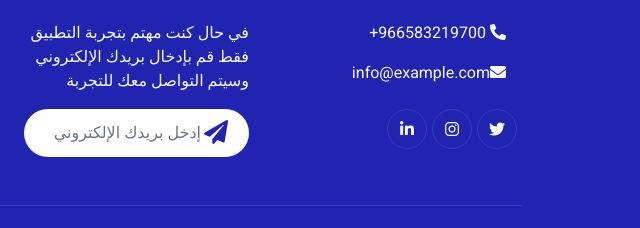
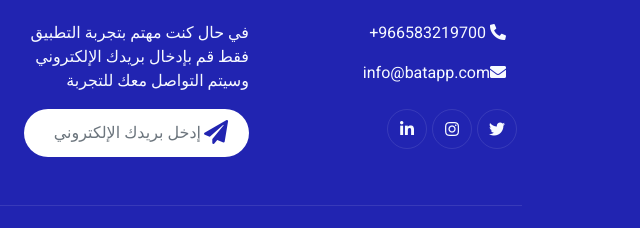
Before and after one commit to SirOwss/Bat--Landing-Page-, a plain HTML site: page index.html in a window 1280 px wide. Shown: the part 3744-3972 px from the top of the page, 640-1280 px from the left. Drawn offline with nearby package versions, Linux system fonts and the light colour scheme.

Commit message:
add email

```diff
--- a/index.html
+++ b/index.html
@@ -280,7 +280,7 @@
                     <div class="col-md-6 col-lg-3">
                         <h5 class="text-white mb-4">كيف تجدنا؟</h5>
                         <p><i class="fa fa-phone-alt me-3"></i> 966583219700+</p>
-                        <p><i class="fa fa-envelope me-3"></i>info@example.com</p>
+                        <p><i class="fa fa-envelope me-3"></i>info@batapp.com</p>
                         <div class="d-flex pt-2">
                             <a class="btn btn-outline-light btn-social" href=""><i class="fab fa-twitter"></i></a>
                             <a class="btn btn-outline-light btn-social" href=""><i class="fab fa-instagram"></i></a>
```
